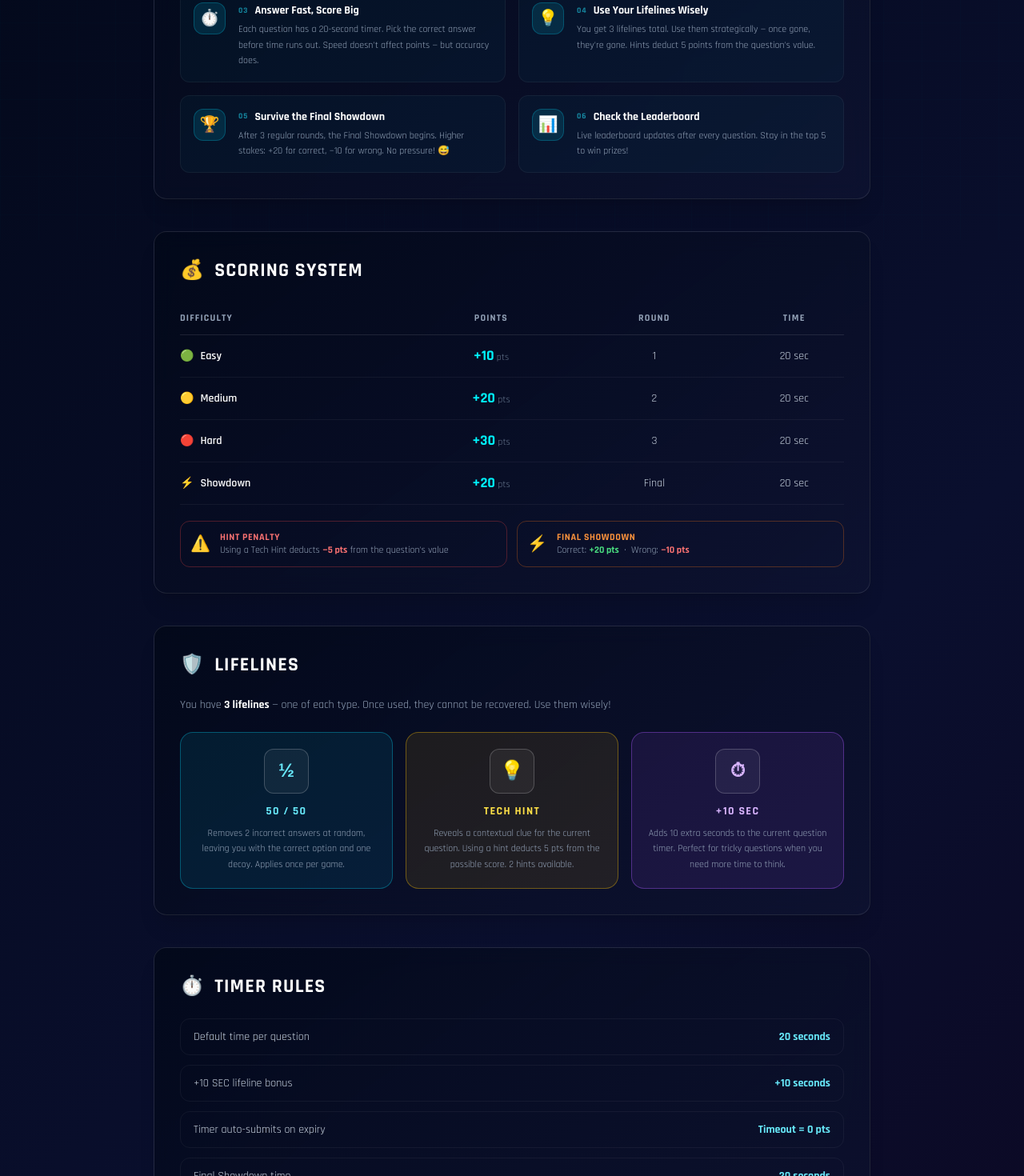
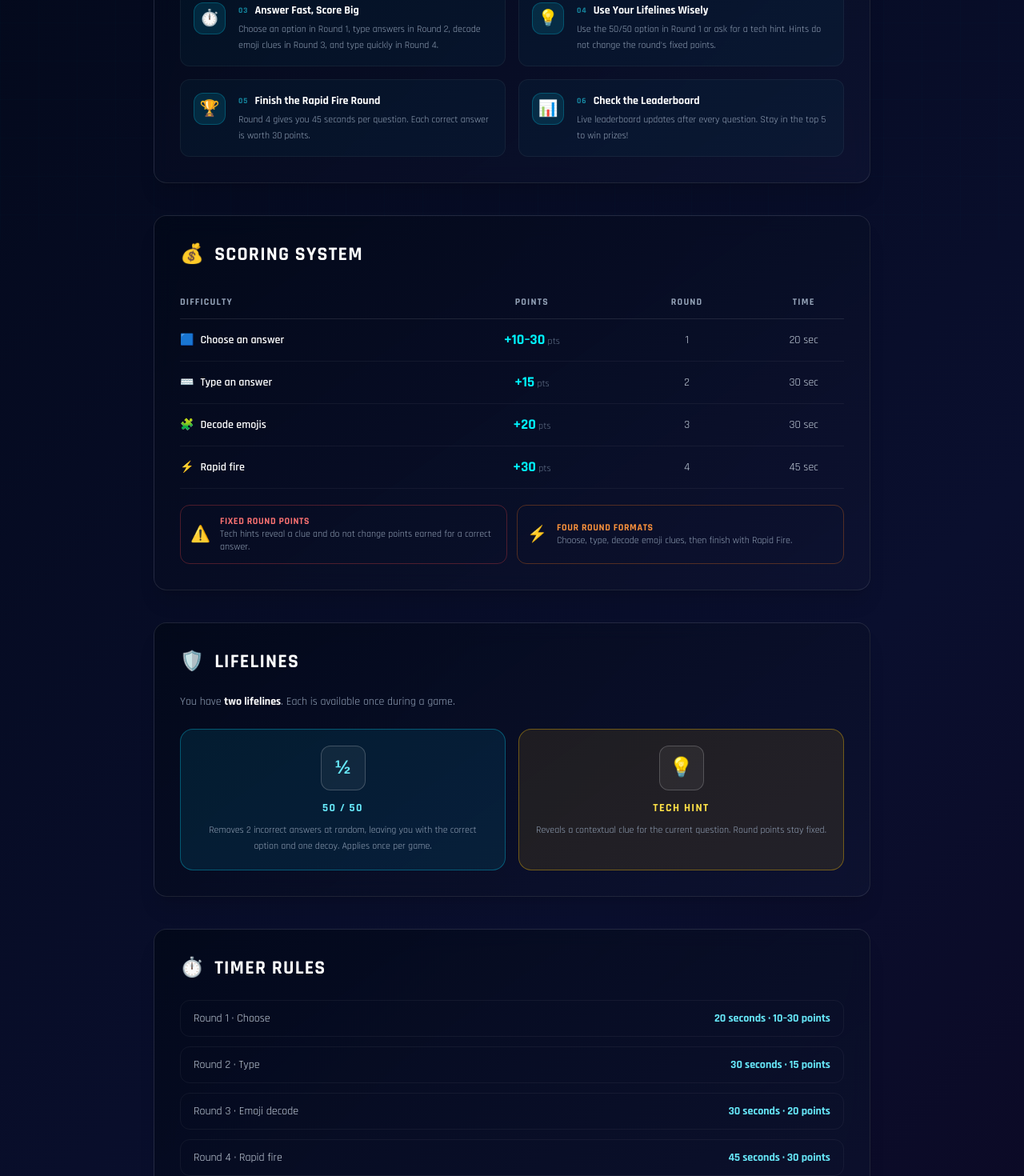
Before and after one commit to lokendrakkumar01/Technova, a React (Vite) app: page /how-to-play in a window 1280 px wide. Shown: the part 500-1970 px from the top of the page at 80% size. Built offline with nearby package versions, Linux system fonts and the light colour scheme; no server answers.

Commit message:
Implement four-round game rules and answer modes

```diff
--- a/src/pages/HowToPlay.jsx
+++ b/src/pages/HowToPlay.jsx
@@ -27,19 +27,19 @@ const STEPS = [
     n: '03',
     icon: '⏱️',
     title: 'Answer Fast, Score Big',
-    desc: 'Each question has a 20-second timer. Pick the correct answer before time runs out. Speed doesn\'t affect points — but accuracy does.',
+    desc: 'Choose an option in Round 1, type answers in Round 2, decode emoji clues in Round 3, and type quickly in Round 4.',
   },
   {
     n: '04',
     icon: '💡',
     title: 'Use Your Lifelines Wisely',
-    desc: 'You get 3 lifelines total. Use them strategically — once gone, they\'re gone. Hints deduct 5 points from the question\'s value.',
+    desc: 'Use the 50/50 option in Round 1 or ask for a tech hint. Hints do not change the round\'s fixed points.',
   },
   {
     n: '05',
     icon: '🏆',
-    title: 'Survive the Final Showdown',
-    desc: 'After 3 regular rounds, the Final Showdown begins. Higher stakes: +20 for correct, −10 for wrong. No pressure! 😅',
+    title: 'Finish the Rapid Fire Round',
+    desc: 'Round 4 gives you 45 seconds per question. Each correct answer is worth 30 points.',
   },
   {
     n: '06',
@@ -50,10 +50,10 @@ const STEPS = [
 ];
 
 const SCORING = [
-  { difficulty: 'Easy', emoji: '🟢', points: 10, time: '20 sec', rounds: '1' },
-  { difficulty: 'Medium', emoji: '🟡', points: 20, time: '20 sec', rounds: '2' },
-  { difficulty: 'Hard', emoji: '🔴', points: 30, time: '20 sec', rounds: '3' },
-  { difficulty: 'Showdown', emoji: '⚡', points: 20, time: '20 sec', rounds: 'Final' },
+  { difficulty: 'Choose an answer', emoji: '🟦', points: '10–30', time: '20 sec', rounds: '1' },
+  { difficulty: 'Type an answer', emoji: '⌨️', points: 15, time: '30 sec', rounds: '2' },
+  { difficulty: 'Decode emojis', emoji: '🧩', points: 20, time: '30 sec', rounds: '3' },
+  { difficulty: 'Rapid fire', emoji: '⚡', points: 30, time: '45 sec', rounds: '4' },
 ];
 
 const LIFELINES = [
@@ -71,23 +71,16 @@ const LIFELINES = [
     color: 'text-yellow-300',
     border: 'border-yellow-500/40',
     bg: 'bg-yellow-500/10',
-    desc: 'Reveals a contextual clue for the current question. Using a hint deducts 5 pts from the possible score. 2 hints available.',
-  },
-  {
-    icon: '⏱',
-    name: '+10 SEC',
-    color: 'text-purple-300',
-    border: 'border-purple-500/40',
-    bg: 'bg-purple-500/10',
-    desc: 'Adds 10 extra seconds to the current question timer. Perfect for tricky questions when you need more time to think.',
+    desc: 'Reveals a contextual clue for the current question. Round points stay fixed.',
   },
 ];
 
 const TIMER_RULES = [
-  { rule: 'Default time per question', value: '20 seconds' },
-  { rule: '+10 SEC lifeline bonus', value: '+10 seconds' },
+  { rule: 'Round 1 · Choose', value: '20 seconds · 10–30 points' },
+  { rule: 'Round 2 · Type', value: '30 seconds · 15 points' },
+  { rule: 'Round 3 · Emoji decode', value: '30 seconds · 20 points' },
+  { rule: 'Round 4 · Rapid fire', value: '45 seconds · 30 points' },
   { rule: 'Timer auto-submits on expiry', value: 'Timeout = 0 pts' },
-  { rule: 'Final Showdown time', value: '20 seconds' },
 ];
 
 // ─── Sub-components ───────────────────────────────────────────────────────────
@@ -245,17 +238,15 @@ export default function HowToPlay() {
               <div className="flex items-center gap-3 p-3 rounded-xl border border-red-500/30 bg-red-500/8">
                 <span className="text-xl">⚠️</span>
                 <div>
-                  <p className="text-xs font-black text-red-400 tracking-wider">HINT PENALTY</p>
-                  <p className="text-xs text-slate-400">Using a Tech Hint deducts <span className="text-red-400 font-bold">−5 pts</span> from the question's value</p>
+                  <p className="text-xs font-black text-red-400 tracking-wider">FIXED ROUND POINTS</p>
+                  <p className="text-xs text-slate-400">Tech hints reveal a clue and do not change points earned for a correct answer.</p>
                 </div>
               </div>
               <div className="flex items-center gap-3 p-3 rounded-xl border border-orange-500/30 bg-orange-500/8">
                 <span className="text-xl">⚡</span>
                 <div>
-                  <p className="text-xs font-black text-orange-400 tracking-wider">FINAL SHOWDOWN</p>
-                  <p className="text-xs text-slate-400">
-                    Correct: <span className="text-green-400 font-bold">+20 pts</span> &nbsp;·&nbsp; Wrong: <span className="text-red-400 font-bold">−10 pts</span>
-                  </p>
+                  <p className="text-xs font-black text-orange-400 tracking-wider">FOUR ROUND FORMATS</p>
+                  <p className="text-xs text-slate-400">Choose, type, decode emoji clues, then finish with Rapid Fire.</p>
                 </div>
               </div>
             </div>
@@ -269,9 +260,9 @@ export default function HowToPlay() {
           <GlassCard className="p-6 md:p-8">
             <SectionTitle icon="🛡️">LIFELINES</SectionTitle>
             <p className="text-slate-400 text-sm mb-6">
-              You have <span className="text-white font-bold">3 lifelines</span> — one of each type. Once used, they cannot be recovered. Use them wisely!
+              You have <span className="text-white font-bold">two lifelines</span>. Each is available once during a game.
             </p>
-            <div className="grid grid-cols-1 md:grid-cols-3 gap-4">
+            <div className="grid grid-cols-1 md:grid-cols-2 gap-4">
               {LIFELINES.map((ll) => (
                 <div
                   key={ll.name}
```
